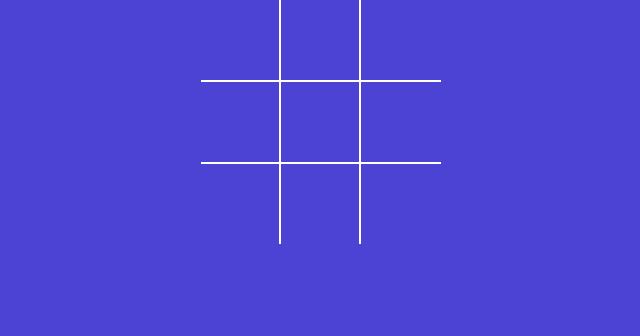
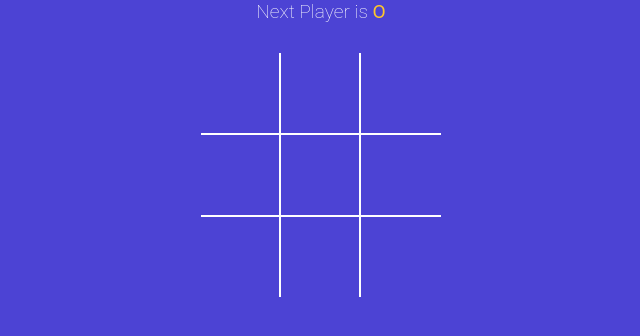
Before and after one commit to kashyapTanvay/tictactoe-game, a React (Vite) app: page / in a window 1280 px wide. Shown: the top 336 px of the page, without its empty margins (319-959 px from the left). Built offline with nearby package versions, Linux system fonts and the light colour scheme.

Commit message:
status message added

```diff
--- a/src/App.jsx
+++ b/src/App.jsx
@@ -1,11 +1,34 @@
 import './style.scss';
 import Board from './components/Board';
+import { useState } from 'react';
+import { calculateWinner } from './winner';
+import StatusMessage from './components/StatusMessage';
 
 function App() {
+  const [square, setSquare] = useState(Array(9).fill(null));
+  const [isXNext, setIsXNext] = useState(false);
+  const winner = calculateWinner(square);
+
+  const handleClickedSquare = clickedPosition => {
+    if (square[clickedPosition] || winner) {
+      return;
+    }
+
+    setSquare(currentSquare => {
+      return currentSquare.map((squareValue, position) => {
+        if (clickedPosition === position) {
+          return isXNext ? 'X' : 'O';
+        }
+        return squareValue;
+      });
+    });
+    setIsXNext(prev => !prev);
+  };
   return (
     <>
       <div className="app">
-        <Board />
+        <StatusMessage square={square} winner={winner} isXNext={isXNext} />
+        <Board square={square} handleClickedSquare={handleClickedSquare} />
       </div>
     </>
   );
--- a/src/components/Board.jsx
+++ b/src/components/Board.jsx
@@ -1,20 +1,6 @@
-import { useState } from 'react';
 import Square from './Square';
 
-const Board = () => {
-  const [square, setSquare] = useState(Array(9).fill(null));
-
-  const handleClickedSquare = clickedPosition => {
-    setSquare(currentSquare => {
-      return currentSquare.map((squareValue, position) => {
-        if (clickedPosition === position) {
-          return 'X';
-        }
-        return squareValue;
-      });
-    });
-  };
-
+const Board = ({ square, handleClickedSquare }) => {
   const renderedSquare = position => {
     return (
       <Square
--- /dev/null
+++ b/src/components/StatusMessage.jsx
@@ -0,0 +1,47 @@
+const StatusMessage = ({ square, winner, isXNext }) => {
+  const noMovesLeft = square.every(squareValue => squareValue !== null);
+
+  const nextPlayer = isXNext ? 'X' : 'O';
+
+  const renderStatusMessage = () => {
+    if (winner) {
+      return (
+        <>
+          Congratulations{' '}
+          <span className={winner === 'X' ? 'text-green' : 'text-orange'}>
+            {winner}
+          </span>{' '}
+          has won the Game.
+        </>
+      );
+    }
+    if (!winner && noMovesLeft) {
+      return (
+        <>
+          {' '}
+          It is a Draw : <span className="text-green"> X </span> and{' '}
+          <span className="text-orange">O</span> tied
+        </>
+      );
+    }
+    if (!winner && !noMovesLeft) {
+      return (
+        <>
+          Next Player is{' '}
+          <span className={isXNext ? 'text-green' : 'text-orange'}>
+            {nextPlayer}
+          </span>
+        </>
+      );
+    }
+    return null;
+  };
+
+  return (
+    <>
+      <div className="status-message">{renderStatusMessage()}</div>
+    </>
+  );
+};
+
+export default StatusMessage;
--- /dev/null
+++ b/src/winner.js
@@ -0,0 +1,19 @@
+export function calculateWinner(square) {
+  const lines = [
+    [0, 1, 2],
+    [3, 4, 5],
+    [6, 7, 8],
+    [0, 3, 6],
+    [1, 4, 7],
+    [2, 5, 8],
+    [0, 4, 7],
+    [2, 4, 6],
+  ];
+  for (let i = 0; i < lines.length; i++) {
+    const [a, b, c] = lines[i];
+    if (square[a] && square[a] === square[b] && square[a] === square[c]) {
+      return square[a];
+    }
+  }
+  return null;
+}
```
